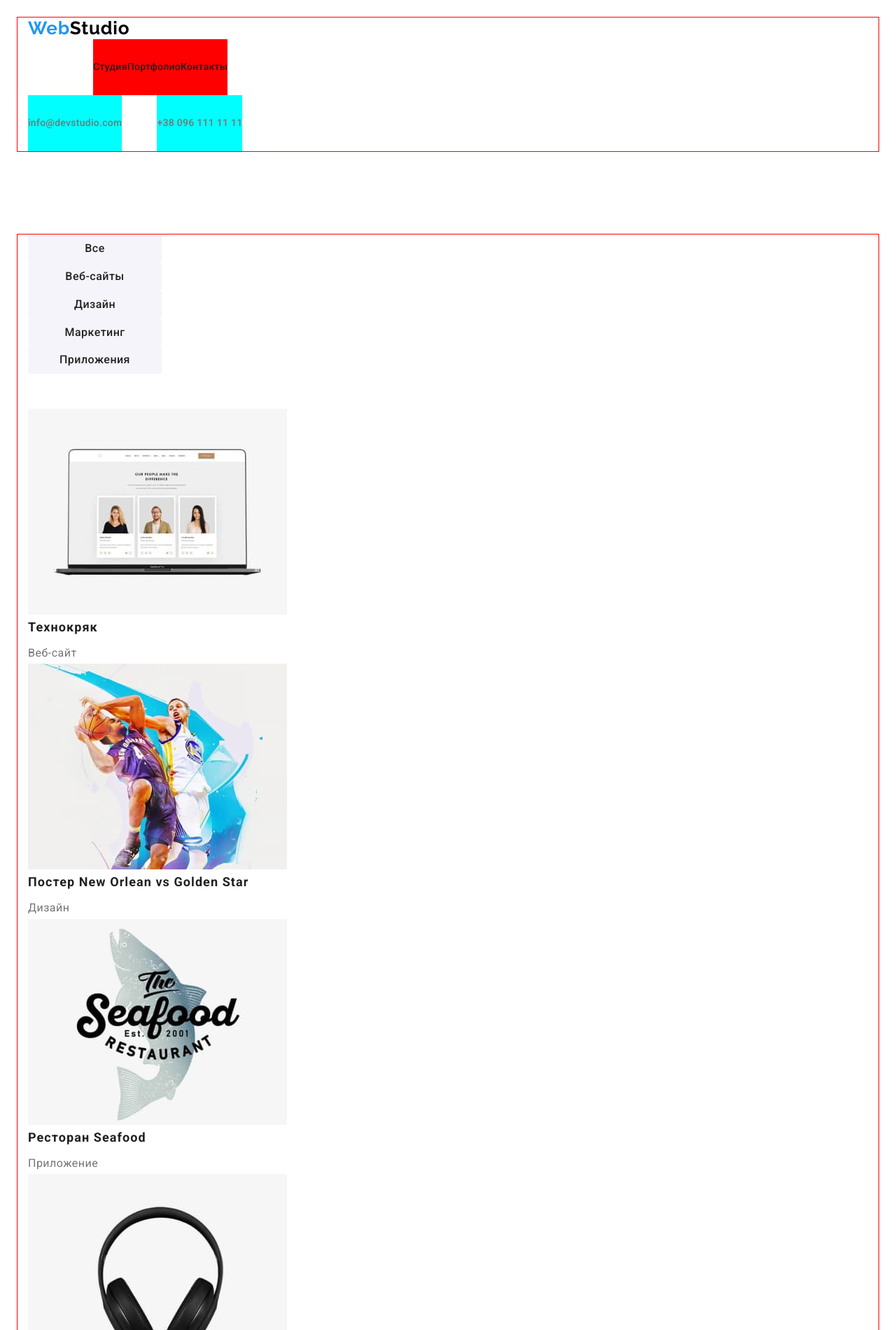
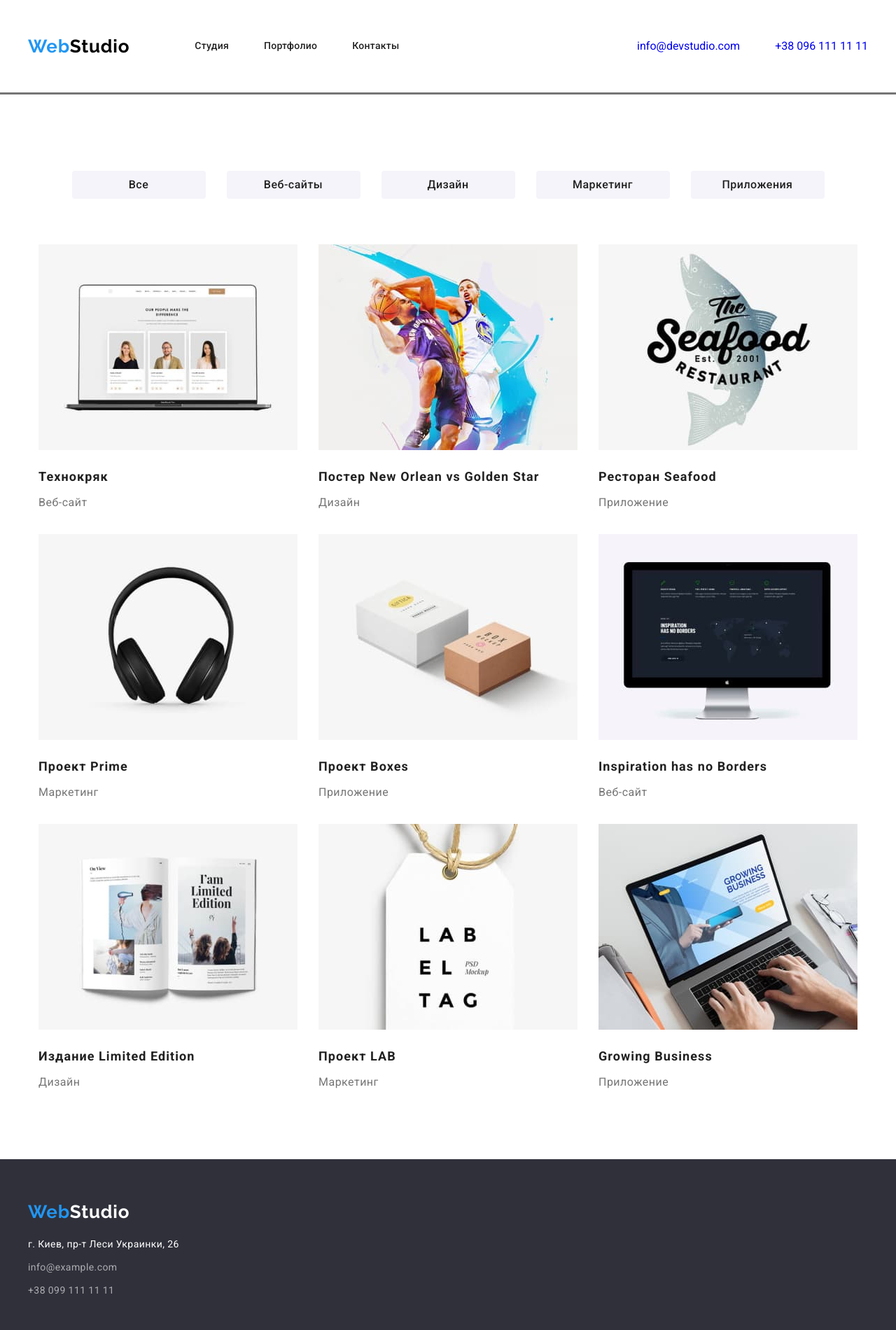
Before and after one commit to Natalie1982/goit-markup-hw-03, a plain HTML site: page portfolio.html in a window 1280 px wide. Shown: the top 1900 px of the page at 70% size. Drawn offline with nearby package versions, Linux system fonts and the light colour scheme.

Commit message:
перша здача 3-го завдання

```diff
--- a/css/styles.css
+++ b/css/styles.css
@@ -44,7 +44,7 @@ body {
   margin: 0 auto;
   padding-left: 15px;
   padding-right: 15px;
-  outline: 1px solid red;
+
 }
 
 .link {
@@ -71,6 +71,7 @@ body {
   background: #ffffff;
   padding-top: 25px;
   padding-bottom: 25px;
+  border-bottom: #757575 solid;
 }
 
 /* ----------------------логотип---------------------- */
@@ -90,9 +91,7 @@ body {
 /* ----------------------------header--меню сторінки ------------------*/
 .site-nav {
   display: flex;
-  padding-left: 0;
-  margin-top: 0;
-  margin-bottom: 0;
+
   margin-left: 93px;
 }
 .header-nav {
@@ -114,14 +113,17 @@ body {
   line-height: 1.14;
   letter-spacing: 0.02em;
   color: var(--tittle-text-color);
-  background: red;
-}
+ }
 
 .site-nav .link:hover,
 .site-nav .link:focus {
   color: var(--accent-color);
 }
 /*---------------header--- телефон,ел.пошта ------------*/
+.header .container {
+  display: flex;
+  align-items: center;
+}
 .contact-list {
   display: flex;
   margin-left: auto;
@@ -134,8 +136,8 @@ body {
 .contact-link {
   display: block;
   padding-top: 32px;
-  padding-bottom: 32px;
-  background-color: aqua;
+  padding-bottom: 32px;}
+
 
   font-weight: 500;
   font-size: 14px;
@@ -197,8 +199,17 @@ body {
   padding-top: 94px;
   padding-bottom: 47px;
 }
+
+  .advantage-list{
+  display: flex;
+  align-items: center;
+  justify-content: center;
+  }
+.advantage-list .advantage-item + .advantage-item {
+  margin-left: var(--typical-margin);}
+
 .advantage-item {
-  margin-right: var(--typical-margin);
+    max-width: 270px;
 }
 .advantage-title {
   font-size: 14px;
@@ -219,12 +230,21 @@ body {
   padding-bottom: 94px;
   padding-top: 47;
 }
+.work-list{
+  display: flex;
+  align-items: center;
+  justify-content: center;
+}
+.work-list .work-item + .work-item {
+  margin-left: var(--typical-margin);}
+
 .work-title {
   font-size: 36px;
   line-height: 1.17;
   letter-spacing: 0.03em;
   color: var(--tittle-text-color);
   margin-bottom: 50px;
+  text-align: center;
 }
 /*-------------------Наша команда-team------------------ */
 .team {
@@ -238,7 +258,16 @@ body {
   letter-spacing: 0.03em;
   color: var(--tittle-text-color);
   margin-bottom: 50px;
+  text-align: center;
 }
+.team-list{
+  display: flex;
+  align-items: center;
+  justify-content: center;
+}
+.team-list .team-item + .team-item {
+  margin-left: var(--typical-margin);}
+
 .team-title {
   font-weight: 500;
   font-size: 16px;
@@ -247,6 +276,7 @@ body {
   letter-spacing: 0.03em;
   color: var(--tittle-text-color);
   margin-bottom: 10px;
+  margin-top: 30px;
 }
 .team-text {
   line-height: 1.19;
@@ -295,6 +325,12 @@ body {
 .footer-contact:focus {
   color: var(--accent-color);
 }
+.footer-list{
+  display: block;
+}
+.footer-list .footer-item:not(:last-child){
+  margin-bottom: 9px;
+}
 /*----------------------Сторінка 2 Портфолио- gallery--------------------- */
 .gallery {
   padding-top: 94px;
@@ -331,6 +367,7 @@ body {
   letter-spacing: 0.06em;
   color: #212121;
   margin-bottom: 4px;
+  margin-top: 20px;
 }
 .gallery-text {
   line-height: 1.88;
@@ -340,3 +377,29 @@ body {
 .gallery-list .gallary-link {
   text-decoration: none;
 }
+.gallery-menu{
+  display: flex;
+  align-items: center;
+  justify-content: center;
+}
+.gallery-menu-list{
+ display: flex;
+  align-items: center;
+
+}
+
+.gallery-container{
+  width: 1230;
+  padding-left: 15px;
+  padding-right: 15px;
+  margin-left: auto;
+  margin-right: auto;
+}
+.gallery-list{
+  display: flex;
+  flex-wrap: wrap;
+  margin: -15px;
+}
+.gallery-item{
+  margin: 15px;
+}
--- a/portfolio.html
+++ b/portfolio.html
@@ -23,12 +23,16 @@
   <body>
     <header class="header">
       <div class="container">
-        <nav>
+        <nav class="header-nav">
           <a class="logo" href="">Web<spam class="logo-accent">Studio</spam></a>
           <ul class="site-nav list">
-            <li><a href="./index.html" class="link">Студия</a></li>
-            <li><a href="./portfolio.html" class="link">Портфолио</a></li>
-            <li><a href="" class="link">Контакты</a></li>
+            <li class="item">
+              <a href="./index.html" class="link">Студия</a>
+            </li>
+            <li class="item">
+              <a href="./portfolio.html" class="link">Портфолио</a>
+            </li>
+            <li class="item"><a href="" class="link">Контакты</a></li>
           </ul>
         </nav>
         <ul class="contact-list list">
@@ -74,6 +78,7 @@
               </li>
             </ul>
           </nav>
+          <div class="gallery-container">
             <ul class="gallery-list list">
               <li class="gallery-item">
                 <a href="" class="gallary-link">
@@ -166,26 +171,30 @@
               </li>
             </ul>
           </div>
+        </div>
       </section>
     </main>
     <footer class="footer">
-      <div class="container"></div>
+      <div class="container">
         <a class="logo-footer" href=""
           >Web<spam class="logo-accent-footer">Studio</spam></a
         >
-      <address class="footer-address">г. Киев, пр-т Леси Украинки, 26</address>
+        <address class="footer-address">
+          г. Киев, пр-т Леси Украинки, 26
+        </address>
         <ul class="footer-list list">
           <li class="footer-item">
             <a class="footer-contact link" href="mailto:info@example.com"
               >info@example.com</a
             >
           </li>
-        <li class="footer-item">
+          <li class="footer-list">
             <a class="footer-contact link" href="tel:+380991111111"
               >+38 099 111 11 11</a
             >
           </li>
         </ul>
+      </div>
     </footer>
   </body>
 </html>
```
Also changed, not shown: index.html (+1 -1 lines). Lines whose indentation alone changed are shown as unchanged.
